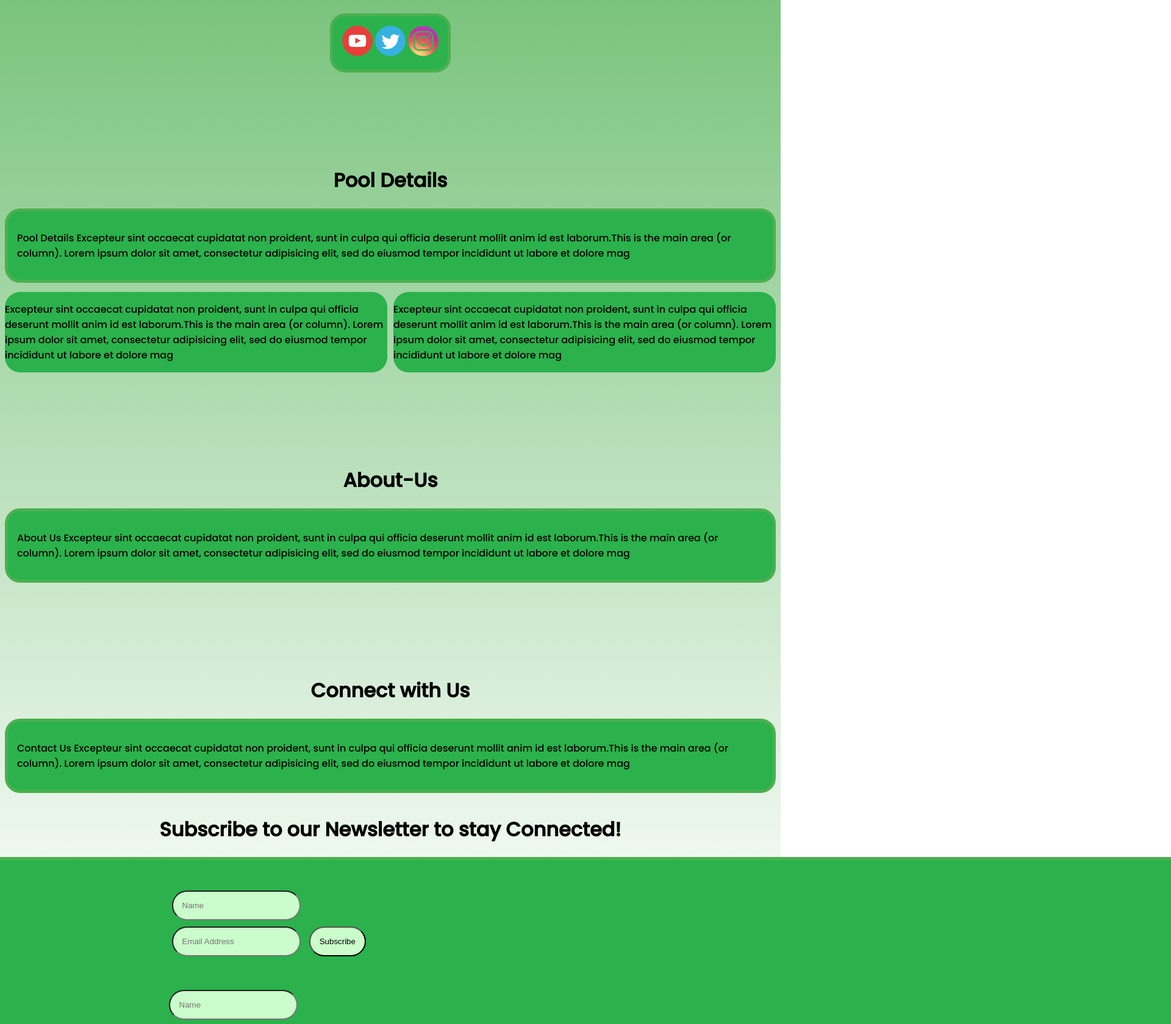
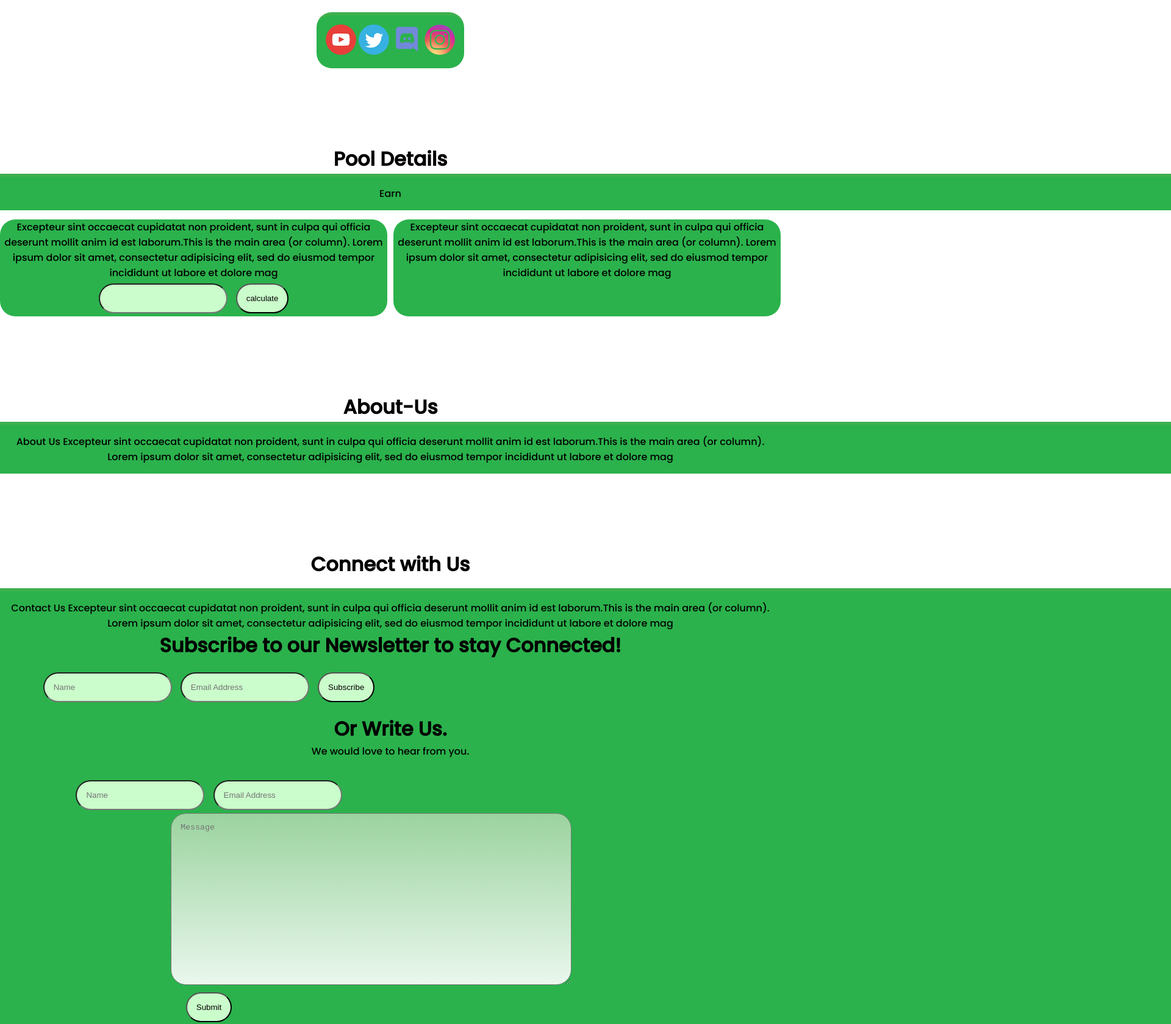
Before and after one commit to thomasjackson805/Caradano420, a plain HTML site: page index.html in a window 1280 px wide. Shown: the part 558-2238 px from the top of the page at 61% size, 1920 px wide, since content can reach past the window. Drawn offline with Linux system fonts and the light colour scheme.

Commit message:
quaternarycommit (Rev.2.2)
Revision 2.2

```diff
--- a/CSS/screen.css
+++ b/CSS/screen.css
@@ -1,7 +1,7 @@
 html {
 	background: linear-gradient(0deg,
-	rgba(255, 255, 255, 0.9) 20%,
-	#4CAF50 100%)
+	rgba(255, 255, 255, 0.9) 40%,
+	#4CAF50 90%)
 	no-repeat;
 }
 body {
@@ -10,9 +10,17 @@ font-size: 16px;
 -webkit-font-smoothing: antialiased;
 text-decoration: none;
 text-shadow: 1px 1px 1px rgba(0,0,0,0.004);
-text-align: left;
+text-align: center;
 overflow-x: hidden;
 }
+html,body {
+	height:100%;
+	display: flex;
+	flex-direction: column;
+}
+body > * {
+	flex-shrink: 0;
+  }
 /*/ Hover Grow /*/
 .hvr-grow {
     -moz-osx-font-smoothing: grayscale;
@@ -39,8 +47,7 @@ overflow-x: hidden;
 	display: inline-flexbox;
 	order: 0;
 	background-color: #2bb24c;
-	border-radius: 25px;
-	border: 5px solid #4CAF50;
+	border-top: 5px solid #4caf4f9f;
 	padding: 15px;
 	width: auto;
 }
@@ -78,9 +85,8 @@ overflow-x: hidden;
 }
 .contactus-form {
 	order: 1;
-	display: flexbox;
+	display: block;
 	width: 50%;
-	vertical-align: middle;
 	margin-top: 15px;
 	margin-right: 5px;
 	padding: 15px;
@@ -89,11 +95,9 @@ overflow-x: hidden;
 }
 .subscribe-form {
 	order: 0;
-	display: flexbox;
+	display: block;
 	width: 50%;
-	vertical-align: middle;
-	margin-top: 15px;
-	margin-left: 5px;
+	margin: 0px!important;
 	padding: 15px;
 	background-color:  #2bb24c;
 	border-radius: 25px;
@@ -123,7 +127,9 @@ nav {
     top: 0;
 	left: 0;
 	font-size: 20px;
-	background: rgb(53,148,77);
+	backdrop-filter: blur(6px);
+	border-bottom: linear-gradient(180deg, #4CAF50 -100%,
+	rgba(255,255,255,0.9) 100%);
 }
 li.nav-list {
 	display: inline-flex;
@@ -132,10 +138,11 @@ li.nav-list {
 	height: auto;
 	margin: 5px;
 	padding: 5px;
+	border-radius: 25px;
 }
 a {
 	text-decoration: none;
-	color: lime;
+	color: black;
 }
 .imagewrapper {
 	display: flex;
@@ -184,8 +191,15 @@ a.nav-style {
 	margin-top: 100px;
 }
 .footer.row-h1container {
+	display: flexbox;
+	flex-flow: column wrap;
+	justify-content: center;
+	vertical-align: middle;
 	margin: 0px;
 	padding: 15px;
+}
+.socialmedia-style {
+	border-radius: 25px;
 }
 /*/ End Metrics Styling /*/
 .extendfull, .extendleft
@@ -201,3 +215,10 @@ a.nav-style {
 .extendup {
 	margin-top: -100px;
 }
+* { padding: 0; margin: 0; }
+.div1 { background-color: yellow; }
+
+.div2 {
+  background-color: orange;
+  flex-grow: 1;
+}
--- a/index.html
+++ b/index.html
@@ -7,6 +7,7 @@
 	<meta charset="utf-8">
 	<link rel="stylesheet" href="CSS/screen.css">
 	<link href="https://fonts.googleapis.com/css2?family=Poppins:ital,wght@0,500;1,400&display=swap" rel="stylesheet">
+	<script src="js/calculatetotal.js"></script>
 	<title>Cardano420</title>
 </head>
 <body>
@@ -25,9 +26,10 @@
 	<h1 class="poolid">Pool-ID:69a8b8901715e2ca62feeb5be3c74b43f245528b908fe8064c742b25!</h1>
 </div>
 <div class="row-h1container">
-	<div class="row-pcontainer">
+	<div class="row-pcontainer socialmedia-style">
 		<a href="https://www.youtube.com/watch?v=pMxL927Phew"><img class="icon" src="icon/youtube.png" alt="Cardano420"></a>
 		<a href="#"><img class="icon" src="icon/twitter.png" alt="twitter"></a>
+		<a href="#"><img class="icon" src="icon/discord.png" alt="discord"></a>
 		<a href="#"><img class="icon" src="icon/instagram.png" alt="instagram"></a>
 	</div>
 </div>
@@ -35,15 +37,20 @@
 	<div class="row-h1container">
 		<h1 id="pool-details-h1">Pool Details</h1>
 	</div>
-	<div class="row-pcontainer">
+	<div class="row-pcontainer extendfull">
 		<p id="pool-details">
-			Pool Details Excepteur sint occaecat cupidatat non proident, sunt in culpa qui officia deserunt mollit anim id est laborum.This is the main area (or column). Lorem ipsum dolor sit amet, consectetur adipisicing elit, sed do eiusmod tempor incididunt ut labore et dolore mag
+			Earn
 		</p>
 	</div>
 	<div class="metric-columncontainer">
 		<div class="metric-column1">
 			<P>Excepteur sint occaecat cupidatat non proident, sunt in culpa qui officia deserunt mollit anim id est laborum.This is the main area (or column). Lorem ipsum dolor sit amet, consectetur adipisicing elit, sed do eiusmod tempor incididunt ut labore et dolore mag
 			</P>
+
+			<form onsubmit="calculatetotal(); return false">
+				<input type="value" id="inputvalue">
+				<input type="submit" value="calculate">
+			</form>
 		</div>
 		<div class="metric-column2">
 			<P>Excepteur sint occaecat cupidatat non proident, sunt in culpa qui officia deserunt mollit anim id est laborum.This is the main area (or column). Lorem ipsum dolor sit amet, consectetur adipisicing elit, sed do eiusmod tempor incididunt ut labore et dolore mag
@@ -54,7 +61,7 @@
 	<div class="row-h1container">
 		<h1 id="about-us-h1">About-Us</h1>
 	</div>
-	<div class="row-pcontainer">
+	<div class="row-pcontainer extendfull">
 		<p id="about-us">
 			About Us Excepteur sint occaecat cupidatat non proident, sunt in culpa qui officia deserunt mollit anim id est laborum.This is the main area (or column). Lorem ipsum dolor sit amet, consectetur adipisicing elit, sed do eiusmod tempor incididunt ut labore et dolore mag
 		</p>
@@ -63,19 +70,20 @@
 	<div class="row-h1container">
 		<h1 id="contact-us-h1">Connect with Us</h1>
 	</div>
-	<div class="row-pcontainer">
+
+<div class="row-h1container footer">
+	<div class="row-pcontainer footer extendfull">
 		<p id="contact-us">
 			Contact Us Excepteur sint occaecat cupidatat non proident, sunt in culpa qui officia deserunt mollit anim id est laborum.This is the main area (or column). Lorem ipsum dolor sit amet, consectetur adipisicing elit, sed do eiusmod tempor incididunt ut labore et dolore mag
 		</p>
-	</div>
-<div class="row-h1container footer">
 	<h1>Subscribe to our Newsletter to stay Connected!</h1>
-	<div class="row-pcontainer footer extendfull">
 		<form class="subscribe-form">
 			<input type="text" placeholder="Name">
 			<input type="email" placeholder="Email Address">
 			<input type="submit" value="Subscribe">
 		</form>
+	<h1>Or Write Us.</h1>
+	<p>We would love to hear from you.</p>
 		<form class="contactus-form">
 			<input type="text" placeholder="Name">
 			<input type="email" placeholder="Email Address">
--- /dev/null
+++ b/js/calculatetotal.js
@@ -0,0 +1,33 @@
+function calculateTotal()
+{
+  let unit_price={
+    sugar: 22,
+    butter: 12,
+    eggs: 2,
+    vanilla:43
+  };
+  let item_price={}
+
+  item_price.sugar = ($("#qty_sugar").val() * unit_price.sugar )
+  $("#price_sugar").val(item_price.sugar);
+
+  item_price.butter = ($("#qty_butter").val() * unit_price.butter )
+  $("#price_butter").val(item_price.butter);
+
+  item_price.eggs = ($("#qty_eggs").val() * unit_price.eggs )
+  $("#price_eggs").val(item_price.eggs);
+
+  item_price.vanilla = ($("#qty_vanilla").val() * unit_price.vanilla )
+  $("#price_vanilla").val(item_price.vanilla);
+
+  let total = item_price.sugar + item_price.butter + item_price.eggs + item_price.vanilla;
+
+
+  $("#total_value").text(total);
+
+}
+
+$(function()
+ {
+    $(".qty").on("change keyup",calculateTotal)
+})
```
Also changed, not shown: icon/discord.png (added).
